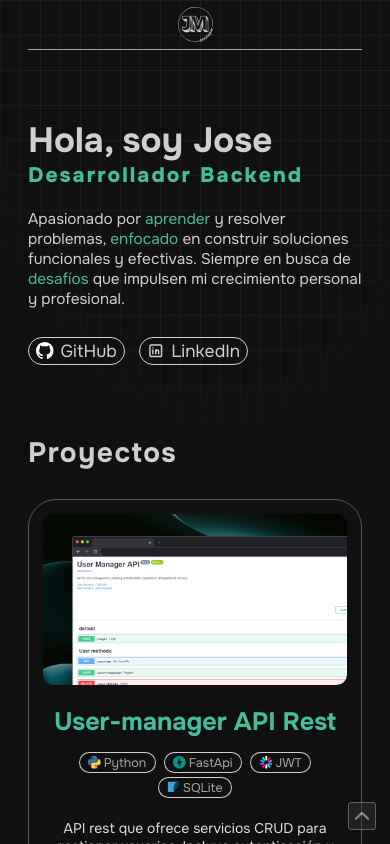
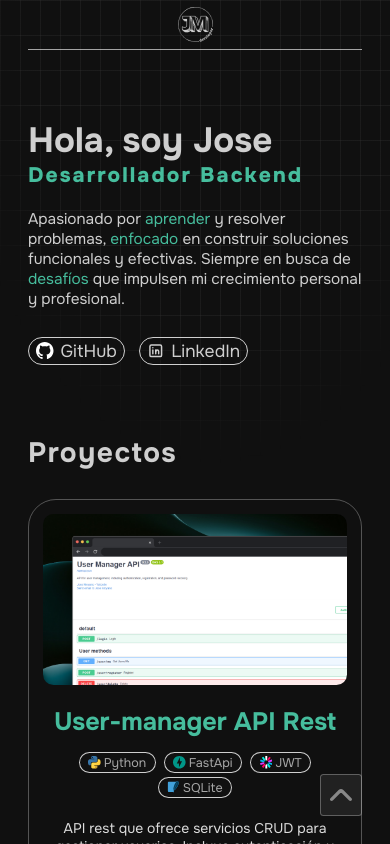
Before and after one commit to josemoyano04/portfolio, a React (Vite) app: page / in a window 390 px wide. Shown: the top 844 px of the page. Built offline with nearby package versions, Linux system fonts and the light colour scheme.

Commit message:
fix: ajustar posición del icono en TopArrow.css para mejor visibilidad

```diff
--- a/src/styles/TopArrow.css
+++ b/src/styles/TopArrow.css
@@ -7,8 +7,8 @@
     border-radius: 0.25rem;
     position: fixed;
     z-index: 1;
-    bottom: 1rem;
-    right: 1rem;
+    bottom: 2rem;
+    right: 2rem;
     transition: 300ms;
     opacity: 50%;
 }
@@ -26,3 +26,11 @@
 .icon:active {
     scale: 1.1;
 }
+
+
+@media (max-width: 768px) {
+    .icon {
+        width: 3rem;
+        height: 3rem;
+    }
+}
```
